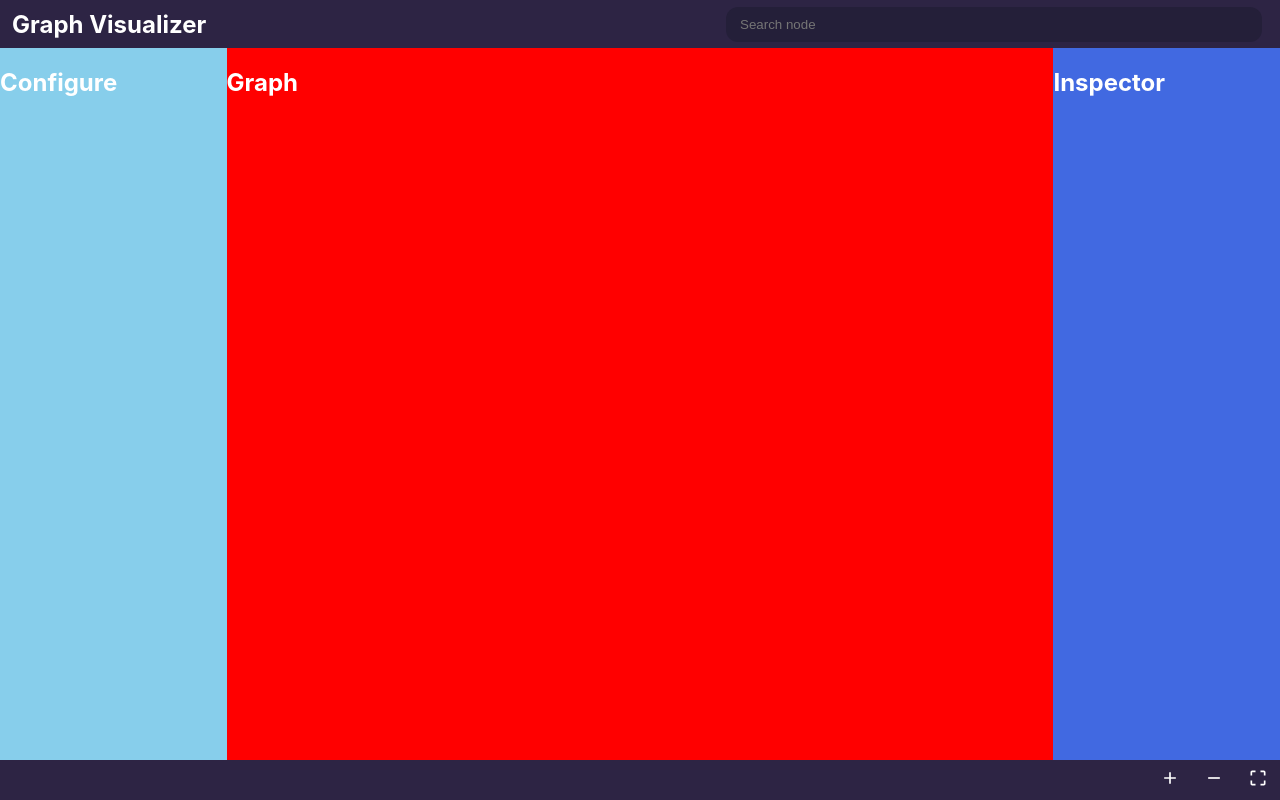
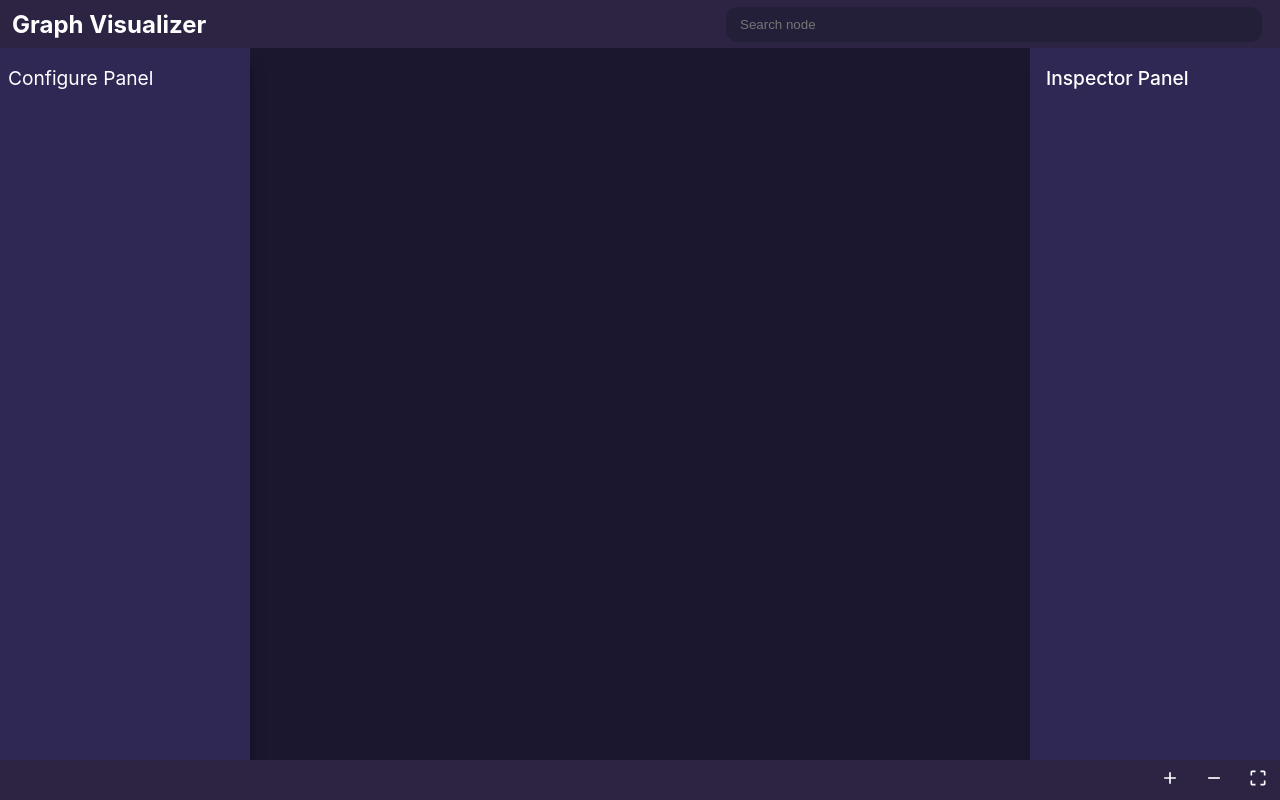
Before and after one commit to abhinpai/react-graph-visualization, a React (Create React App) app: page / in a window 1280 px wide. Built offline with nearby package versions, Linux system fonts and the light colour scheme.

Commit message:
Added the styling to the view

```diff
--- a/src/components/ConfigurePane/ConfigurePane.jsx
+++ b/src/components/ConfigurePane/ConfigurePane.jsx
@@ -1,12 +1,13 @@
-import React from 'react'
-import './ConfigurePane.scss'
+import React from 'react';
+import './ConfigurePane.scss';
+import CancelIcon from '@material-ui/icons/Cancel';
 
 function ConfigurePane() {
-    return (
-        <div className="configurePane">
-            <h2>Configure</h2>
-        </div>
-    )
+  return (
+    <div className='configurePane'>
+      <p>Configure Panel</p>
+    </div>
+  );
 }
 
-export default ConfigurePane
+export default ConfigurePane;
--- a/src/components/ConfigurePane/ConfigurePane.scss
+++ b/src/components/ConfigurePane/ConfigurePane.scss
@@ -1,4 +1,13 @@
-.configurePane{
-    flex: 0.3;
-    background-color: skyblue;
+.configurePane {
+  flex: 0.3;
+  background-color: var(--dark-sidePanelColor);
+  padding: 18px 8px;
+  -webkit-box-shadow: 15px 0px 15px -20px rgba(0, 0, 0, 0.75);
+  -moz-box-shadow: 15px 0px 15px -20px rgba(0, 0, 0, 0.75);
+  box-shadow: 15px 0px 15px -20px rgba(0, 0, 0, 0.75);
+
+  & p {
+    margin: 0;
+    font-size: 1.2rem;
+  }
 }
--- a/src/components/GraphView/GraphView.jsx
+++ b/src/components/GraphView/GraphView.jsx
@@ -8,7 +8,7 @@ function GraphView() {
     <div className='graphView'>
       <ConfigurePane />
       <div className='graphView__graph'>
-        <h2>Graph</h2>
+        {/* <h2>Graph</h2> */}
       </div>
       <InspectorPane />
     </div>
--- a/src/components/GraphView/GraphView.scss
+++ b/src/components/GraphView/GraphView.scss
@@ -6,6 +6,6 @@
 
     &__graph{
         flex: auto;
-        background: red;
+        // background: red;
     }
 }
--- a/src/components/InspectorPane/InspectorPane.jsx
+++ b/src/components/InspectorPane/InspectorPane.jsx
@@ -4,7 +4,7 @@ import './InspectorPane.scss';
 function InspectorPane() {
   return (
     <div className='inspectorPane'>
-      <h2>Inspector</h2>
+      <p>Inspector Panel</p>
     </div>
   );
 }
--- a/src/components/InspectorPane/InspectorPane.scss
+++ b/src/components/InspectorPane/InspectorPane.scss
@@ -1,4 +1,15 @@
 .inspectorPane {
   flex: 0.3;
-  background-color: royalblue;
+  background-color: var(--dark-sidePanelColor);
+  padding: 18px 8px;
+  -webkit-box-shadow: -10px 0px 10px -20px rgba(0, 0, 0, 0.75);
+  -moz-box-shadow: -10px 0px 10px -20px rgba(0, 0, 0, 0.75);
+  box-shadow: -10px 0px 10px -20px rgba(0, 0, 0, 0.75);
+
+  & p {
+    font-weight: 500;
+    margin: 0;
+    padding-left: 8px;
+    font-size: 1.2rem;
+  }
 }
--- a/src/index.scss
+++ b/src/index.scss
@@ -3,6 +3,7 @@
   --dark-secondarkColor: #2d2444;
   --dark-tertioryColor: #241f39;
   --dark-primaryFontColor: white;
+  --dark-sidePanelColor: #4137748f;
 }
 
 body,
```
